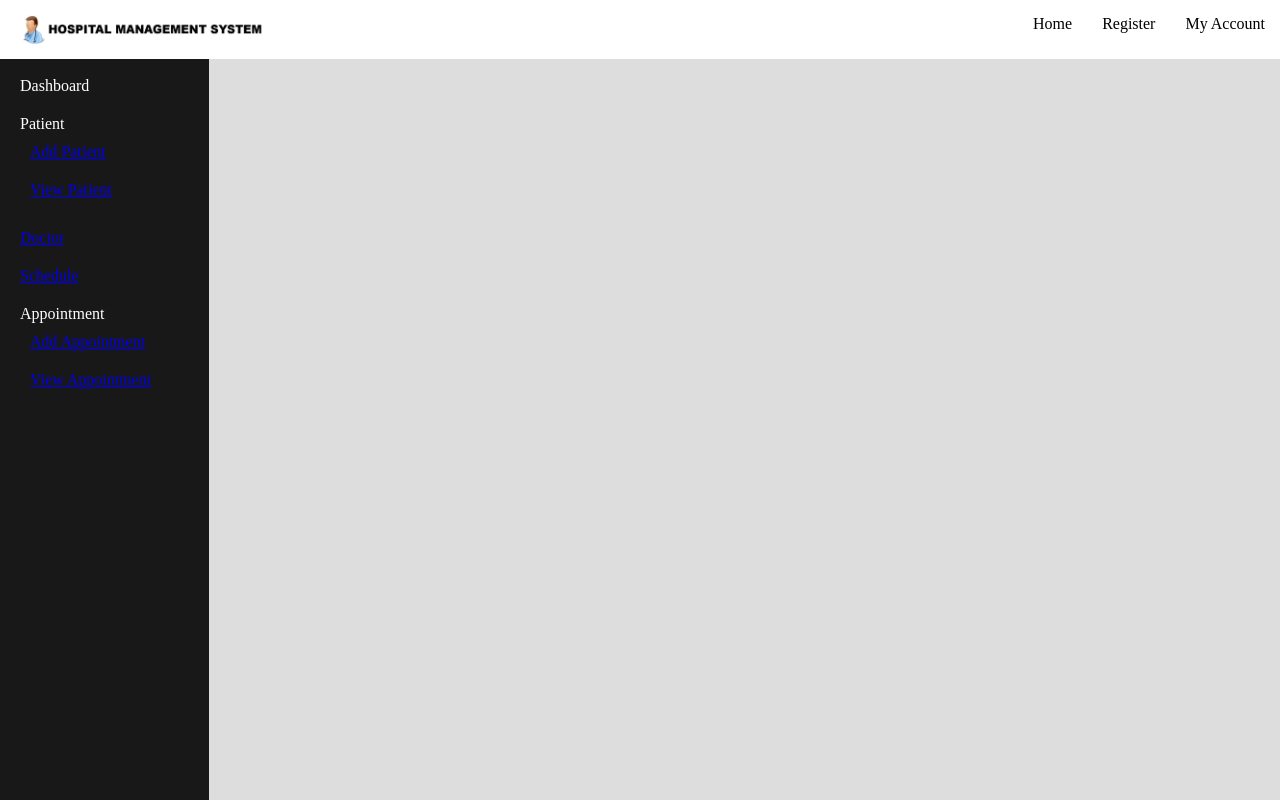
After one commit to jennermaxim/hospital_management_system, a PHP site: page /dashboard-employee.php in a window 1280 px wide. The commit adds this page. Run offline with PHP 8.4, Linux system fonts and the light colour scheme.

Commit message:
employees's dashboard and sidebar

```diff
--- /dev/null
+++ b/assests/css/sidebar.css
@@ -0,0 +1,23 @@
+.main .sidebar {
+  background-color: rgb(25, 24, 24);
+  width: 15%;
+  /* height: 100vh; */
+  /* height: 100%; */
+  padding: 10px;
+}
+
+.main .sidebar ul{
+    color: #fff;
+}
+
+.main .sidebar ul li{
+    list-style: none;
+    padding: 10px;
+    cursor: pointer;
+    /* background-color: #000; */
+    /* margin: 5px; */
+}
+
+.main .sidebar ul li:hover {
+    background-color: #007ee5;
+}
--- /dev/null
+++ b/assests/css/style.css
@@ -0,0 +1,313 @@
+* {
+  padding: 0;
+  margin: 0;
+}
+
+/* CSS CODE FOR THE HEADER */
+.header {
+  width: 100%;
+  background-color: #fff;
+  /* background-color: rgb(25, 24, 24); */
+  display: block;
+  overflow: hidden;
+  position: fixed;
+  top: 0;
+}
+
+.header .logo img {
+  padding: 10px;
+  margin: 5px;
+  float: left;
+}
+
+.header .menutabs {
+  float: right;
+}
+
+.header .menutabs ul li {
+  padding: 10px;
+  margin: 5px;
+  float: left;
+  list-style: none;
+}
+
+.header .menutabs ul li a {
+  color: #000;
+  text-decoration: none;
+}
+
+.header .menutabs ul li a:hover {
+  color: goldenrod;
+}
+
+.subtub {
+  display: none;
+}
+
+.header .menutabs ul li:hover .subtub {
+  display: block;
+}
+
+.header .menutabs ul li:hover .subtub ul {
+  position: absolute;
+  background-color: #000;
+  margin-left: -16px;
+  width: auto;
+}
+
+.header .menutabs ul li:hover .subtub ul li {
+  margin: 5px;
+  padding: 5px;
+  list-style: none;
+  font: none;
+}
+
+/* CSS CODE FOR THE FOOTER */
+.footer {
+  width: 100%;
+  /* background-color: #000; */
+  background-color: rgb(25, 24, 24);
+  display: block;
+  overflow: hidden;
+}
+
+.footer div {
+  padding: 10px;
+  margin: 5px;
+  color: aliceblue;
+  text-align: center !important;
+  align-items: center !important;
+}
+
+.footer div span {
+  color: #007ee5;
+}
+
+/* CSS CODE FOR CONTENT */
+/* .main {
+  width: 100%;
+  display: block;
+  overflow: hidden;
+} */
+
+.main .top {
+  width: 100%;
+  height: 25rem;
+  background: url("../../images/top.jpg");
+  background-position: center;
+  background-size: cover;
+  background-blend-mode: overlay;
+  background-color: rgba(2, 10, 10, 0.61);
+  text-align: center !important;
+  align-items: center !important;
+}
+
+.main .top .hmbtn button {
+  margin: 15%;
+  width: 10%;
+  padding: 15px;
+  background-color: #007ee5;
+  border-radius: 15px;
+  box-shadow: 0px 0px 10px 10px, rgba(200, 20, 200, 0.2);
+  cursor: pointer;
+  color: #fff;
+  border: none;
+}
+
+.main .top .hmbtn button:hover {
+  background-color: #007ee5b4;
+}
+
+.news {
+  width: 96%;
+  margin: 2%;
+  height: 100%;
+  display: block;
+  overflow: hidden;
+}
+
+.news .mainew {
+  width: 50%;
+  height: 30rem;
+  background-color: #dddddd;
+  float: left;
+  margin: 1%;
+  padding: 2%;
+}
+
+.news .newscart {
+  width: 32%;
+  height: 30rem;
+  background-color: #dddddd;
+  float: right;
+  margin: 1%;
+  padding: 8px;
+  border-radius: 16px;
+  overflow-y: auto;
+}
+
+.img {
+  width: 100%;
+  padding: 0;
+  margin: 0;
+  height: 16rem;
+  overflow: hidden;
+}
+
+.new {
+  display: inline-flex;
+  background-color: #fff;
+  padding: 5px;
+  margin: 5px;
+  border-radius: 16px;
+  box-shadow: 0px 0px 10px 10px rgba(00, 00, 00, 0.2);
+}
+
+.new div img {
+  padding: 4px;
+  border-radius: 10px 0 0 10px;
+}
+
+.main .specialities {
+  display: flex;
+  flex-direction: column;
+  justify-content: center;
+  align-items: center;
+  padding: 2%;
+  background-color: #dddddd;
+}
+
+.main .specialities .cards {
+  display: flex;
+  overflow-x: auto;
+  width: 100%;
+  margin: 2%;
+}
+
+.main .specialities .cards .card {
+  /* border: 1px solid #000; */
+  display: flex;
+  justify-content: center;
+  align-items: center;
+  border-radius: 15px;
+  flex-direction: column;
+  padding: 10px;
+  width: fit-content;
+  margin: 10px;
+  gap: 10px;
+  background-color: #fff;
+}
+
+.main .specialities .btn {
+  padding: 10px;
+  cursor: pointer;
+  color: #fff;
+  background-color: #007ee5;
+  border-radius: 15px;
+  border: none;
+  box-shadow: 0px 0px 10px 10px, rgba(200, 20, 200, 0.2);
+}
+
+.main .specialities .btn:hover {
+  background-color: #007ee5b4;
+}
+
+.main .doctors {
+  padding: 2%;
+  display: flex;
+  flex-direction: column;
+  align-items: center;
+  justify-content: center;
+  gap: 15px;
+}
+
+.main .doctors .cards {
+  display: flex;
+  width: 100%;
+  overflow-x: auto;
+  gap: 2%;
+}
+
+.main .doctors .cards .card {
+  /* border: 1px solid #000; */
+  width: fit-content;
+  border-radius: 15px;
+  background-color: #dddddd;
+}
+
+.main .doctors .cards .card img {
+  border-radius: 15px 15px 0 0;
+}
+
+.main .doctors .cards .card .nametitle {
+  margin: 15px;
+}
+
+.main .doctors .cards .card .nametitle .title {
+  color: #5f5f5f;
+}
+
+.main .questioncard {
+  display: flex;
+  padding: 2%;
+}
+
+.main .questioncard .questions {
+  background-color: #dddddd;
+  border-radius: 15px;
+  padding: 2%;
+  overflow-y: auto;
+  height: 30rem;
+}
+
+.main .questioncard .questions .question {
+  background-color: #fff;
+  padding: 2%;
+  border-radius: 15px;
+  margin-bottom: 15px;
+  box-shadow: 0px 0px 10px 10px rgba(00, 00, 00, 0.2);
+}
+
+hr {
+  color: #dddddd;
+}
+
+.main .questioncard .questions .question p {
+  color: #5f5f5f;
+}
+
+.main .comments {
+  padding: 5%;
+  justify-content: center;
+  align-items: center;
+  display: flex;
+  background-color: #dddddd;
+}
+
+.main .comments img {
+  border-radius: 50%;
+  width: 200px;
+  margin: 0 5%;
+}
+
+.main .comments .comment {
+  padding: 0 5%;
+}
+
+.main .comments .comment p {
+  margin: 2% 0;
+  color: #5f5f5f;
+}
+
+/* DASHBOARD CSS CODE */
+.dashboard {
+  display: flex;
+  height: calc(100vh - 57px);
+  margin-top: 57px;
+}
+
+.main .workspace{
+  /* height: 100vh; */
+  background-color: #dddddd;
+  width: 85%;
+}
--- /dev/null
+++ b/dashboard-employee.php
@@ -0,0 +1,10 @@
+<?php include 'includes/header.php'; ?>
+
+<div class="main dashboard">
+    <?php include 'includes/sidebar.php' ?>
+    <div class="workspace">
+    </div>
+</div>
+</body>
+
+</html>
--- a/includes/header.php
+++ b/includes/header.php
@@ -1,18 +1,23 @@
 <?php include 'config.php' ?>
 <!DOCTYPE html>
 <html lang="en">
+
 <head>
     <meta charset="UTF-8">
     <meta name="viewport" content="width=device-width, initial-scale=1.0">
     <title>Home</title>
     <link rel="shortcut icon" href="images/favicon.jpeg" type="image/jpeg">
-    <link rel="stylesheet" href="assests/css/styles.css" type="text/css">
+    <link rel="stylesheet" href="assests/css/style.css" type="text/css">
     <link rel="stylesheet" href="assests/css/form.css" type="text/css">
-    <link rel="stylesheet" href="https://cdnjs.cloudflare.com/ajax/libs/font-awesome/6.4.2/css/all.min.css" integrity="sha512-z3gLpd7yknf1YoNbCzqRKc4qyor8gaKU1qmn+CShxbuBusANI9QpRohGBreCFkKxLhei6S9CQXFEbbKuqLg0DA==" crossorigin="anonymous" referrerpolicy="no-referrer" />
+    <link rel="stylesheet" href="https://cdnjs.cloudflare.com/ajax/libs/font-awesome/6.4.2/css/all.min.css"
+        integrity="sha512-z3gLpd7yknf1YoNbCzqRKc4qyor8gaKU1qmn+CShxbuBusANI9QpRohGBreCFkKxLhei6S9CQXFEbbKuqLg0DA=="
+        crossorigin="anonymous" referrerpolicy="no-referrer" />
+    <link rel="stylesheet" href="assests/css/sidebar.css">
 </head>
+
 <body>
     <nav class="header">
-        <div class="logo"><img src="images/logo.png" alt="" width= 20%></div>
+        <div class="logo"><img src="images/logo.jpeg" alt="" width=20%></div>
         <div class="menutabs">
             <ul>
                 <li><a href="index.php">Home</a></li>
--- /dev/null
+++ b/includes/sidebar.php
@@ -0,0 +1,19 @@
+<div class="sidebar">
+    <ul>
+        <li>Dashboard</li>
+        <li>Patient
+            <ul>
+                <li><a href="#">Add Patient</a></li>
+                <li><a href="#">View Patient</a></li>
+            </ul>
+        </li>
+        <li><a href="#">Doctor</a></li>
+        <li><a href="#">Schedule</a></li>
+        <li>Appointment
+            <ul>
+                <li><a href="#">Add Appointment</a></li>
+                <li><a href="#">View Appointment</a></li>
+            </ul>
+        </li>
+    </ul>
+</div>
--- a/index.php
+++ b/index.php
@@ -16,7 +16,7 @@
             <fieldset>
                 <legend>Login</legend>
                 <h2>Hospital Management System</h2>
-                <form method="post">
+                <form method="post" action="dashboard-employee.php">
                     <input type="email" name="email" id="" placeholder="Enter Your Email" required autofocus>
                     <input type="password" name="password" id="" placeholder="Enter Your Password" required>
                     <div class="btn">
```
Lines whose indentation alone changed are shown as unchanged.
